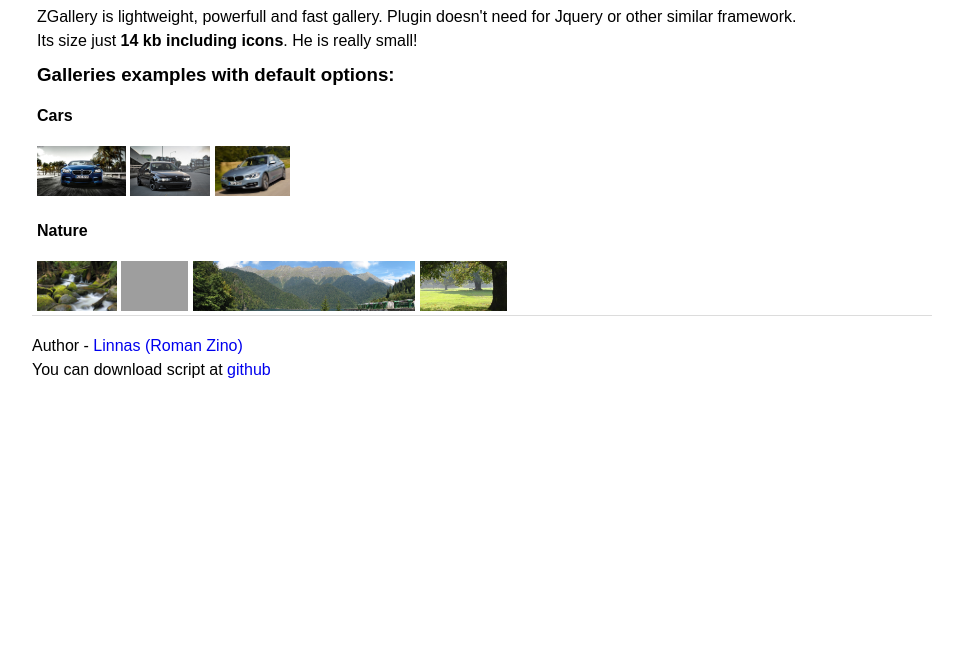
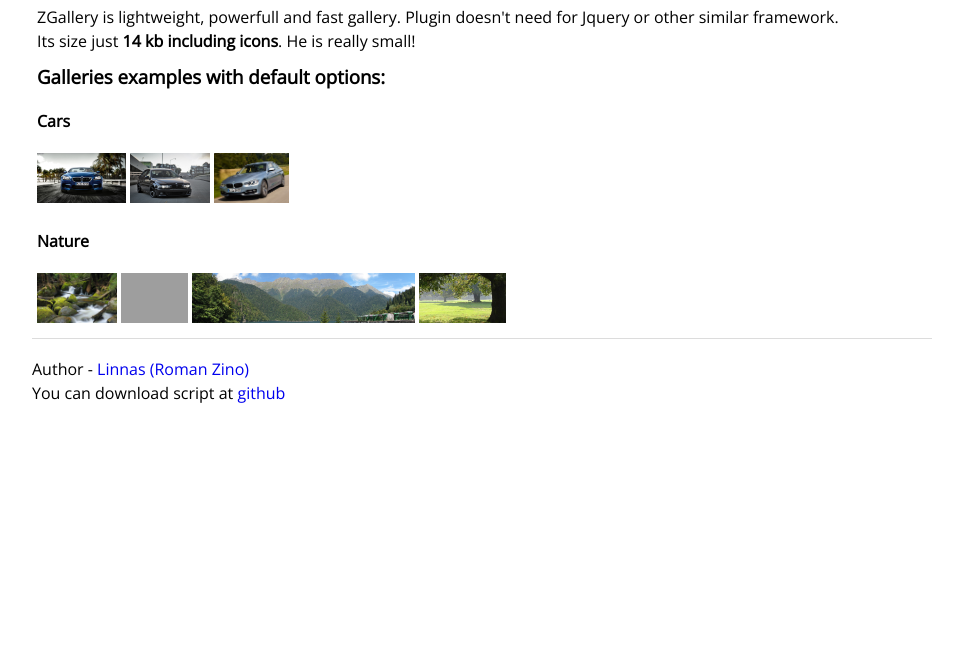
Before and after one commit to zinoroman/zGallery, a plain HTML site: page index.html in a window 1280 px wide. Shown: the part 129-800 px from the top of the page, without its empty margins (158-1121 px from the left). Drawn offline with nearby package versions, Linux system fonts and the light colour scheme; grey boxes are pictures that could not be loaded.

Commit message:
Changed font

```diff
--- a/css/demo.css
+++ b/css/demo.css
@@ -1,3 +1,5 @@
+@import url(http://fonts.googleapis.com/css?family=Open+Sans);
+
 a {
 	text-decoration: none;
 }
@@ -7,7 +9,7 @@ p {
 }
 
 #wrapper {
-	font-family: Arial, sans-serif;
+	font-family: 'Open Sans', sans-serif;
 	width: 900px;
 	margin: auto;
 	font-size: 16px;
@@ -21,12 +23,12 @@ header {
 }
 
 #content {
-	padding-bottom: 30px;
-	padding: 0px 5px 0px 5px;
+	padding: 0px 5px 10px 5px;
 }
 
 
 footer {
+
 	padding-top: 10px;
 	border-top: 1px solid #DCDCDC;
 }
```
